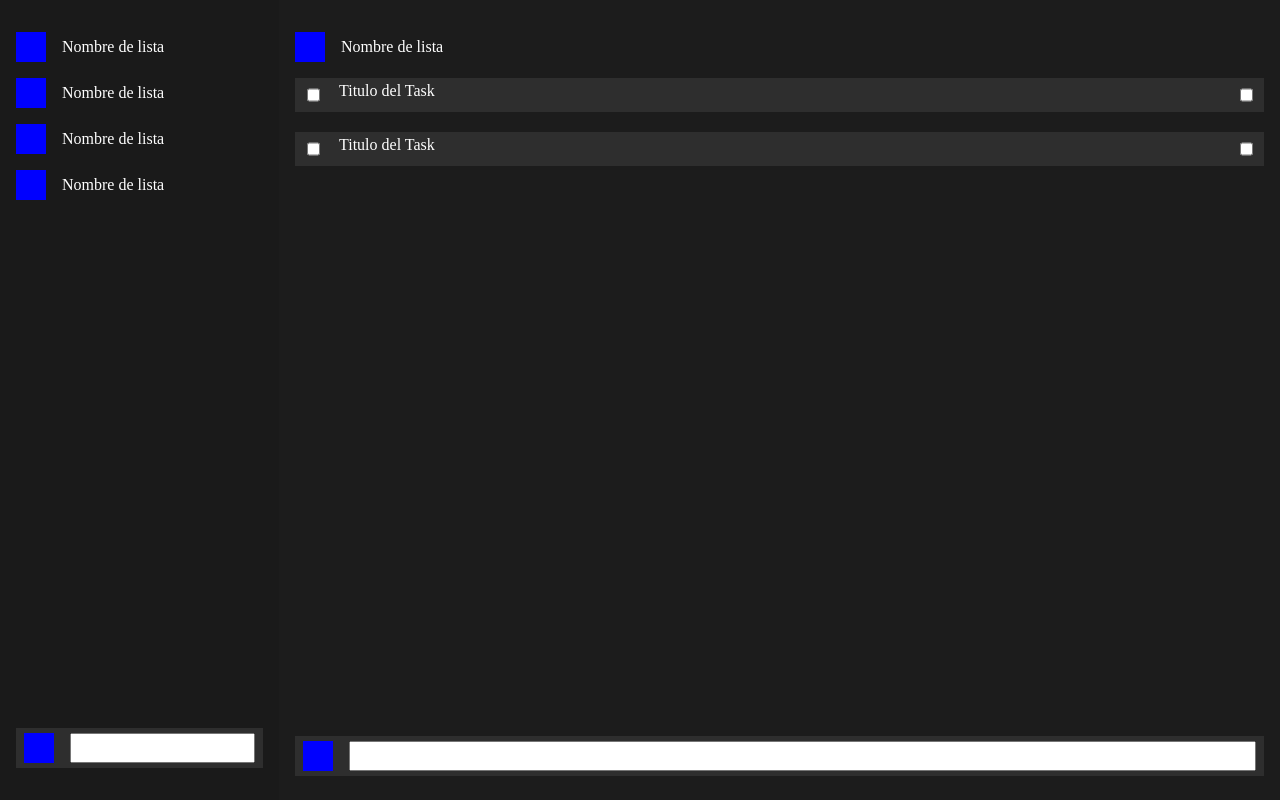
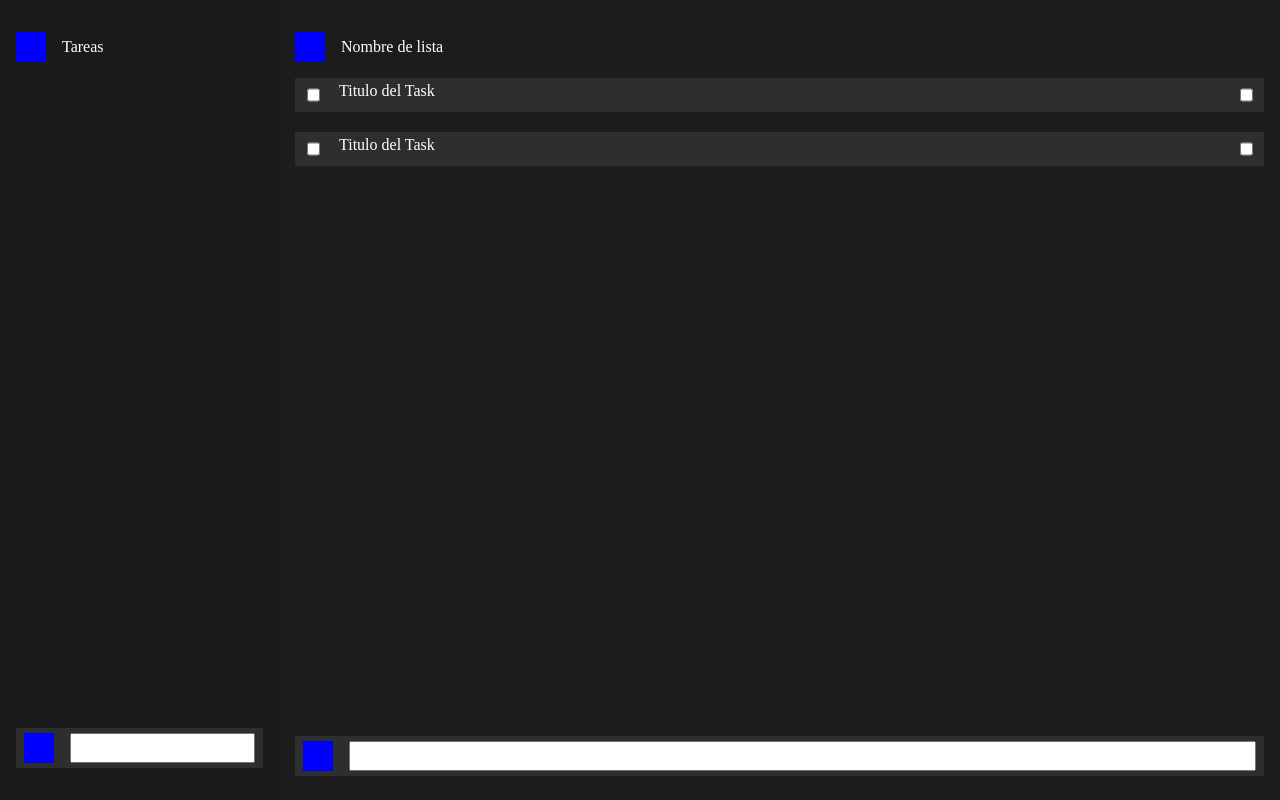
Before and after one commit to BetaKrankri/Remainme, a React (Create React App) app: page / in a window 1280 px wide. Built offline with nearby package versions, Linux system fonts and the light colour scheme.

Commit message:
ListNav receives all the currents ListNames

```diff
--- a/src/App.js
+++ b/src/App.js
@@ -22,10 +22,12 @@ function App() {
     }]);
 
   function getListNames() {
+    // Regresa una arreglo con los nombres de las listas
     return data.map(list => list.listName);
   }
 
   function getTasksFromList(listName) {
+
     const foundList = data.find(list => list.listName === listName);
     return foundList ? foundList.taskList : [];
   }
@@ -40,7 +42,7 @@ function App() {
 
   return (
     <div className="App">
-      <ListNav />
+      <ListNav listNames={getListNames()} />
       <TaskBoard />
       {/* <div className='TaskDetails'></div> */}
     </div>
--- a/src/components/ListNav/ListNav.js
+++ b/src/components/ListNav/ListNav.js
@@ -1,15 +1,16 @@
 import ListButton from "./components/ListButton/ListButton";
 import NewList from "./components/NewList/NewList";
 
-function ListNav(props) {
+function ListNav({ listNames }) {
+
+
     return (
         <div className='ListNav'>
             <div className='Body'>
+                {listNames.map((listName, i) =>
+                    <ListButton label={listName} key={i}/>
 
-                <ListButton />
-                <ListButton />
-                <ListButton />
-                <ListButton />
+                )}
 
             </div>
 
--- a/src/components/ListNav/components/ListButton/ListButton.js
+++ b/src/components/ListNav/components/ListButton/ListButton.js
@@ -1,8 +1,8 @@
-function ListButton(props) {
+function ListButton({label}) {
     return (
         <div className='ListButton'>
             <div className='icon'></div>
-            <div className='label'>Nombre de lista</div>
+            <div className='label'>{label}</div>
         </div>
     );
 }
```
Also changed, not shown: src/components/ListNav/components/ListButton/ListButton.scss (indentation only).
